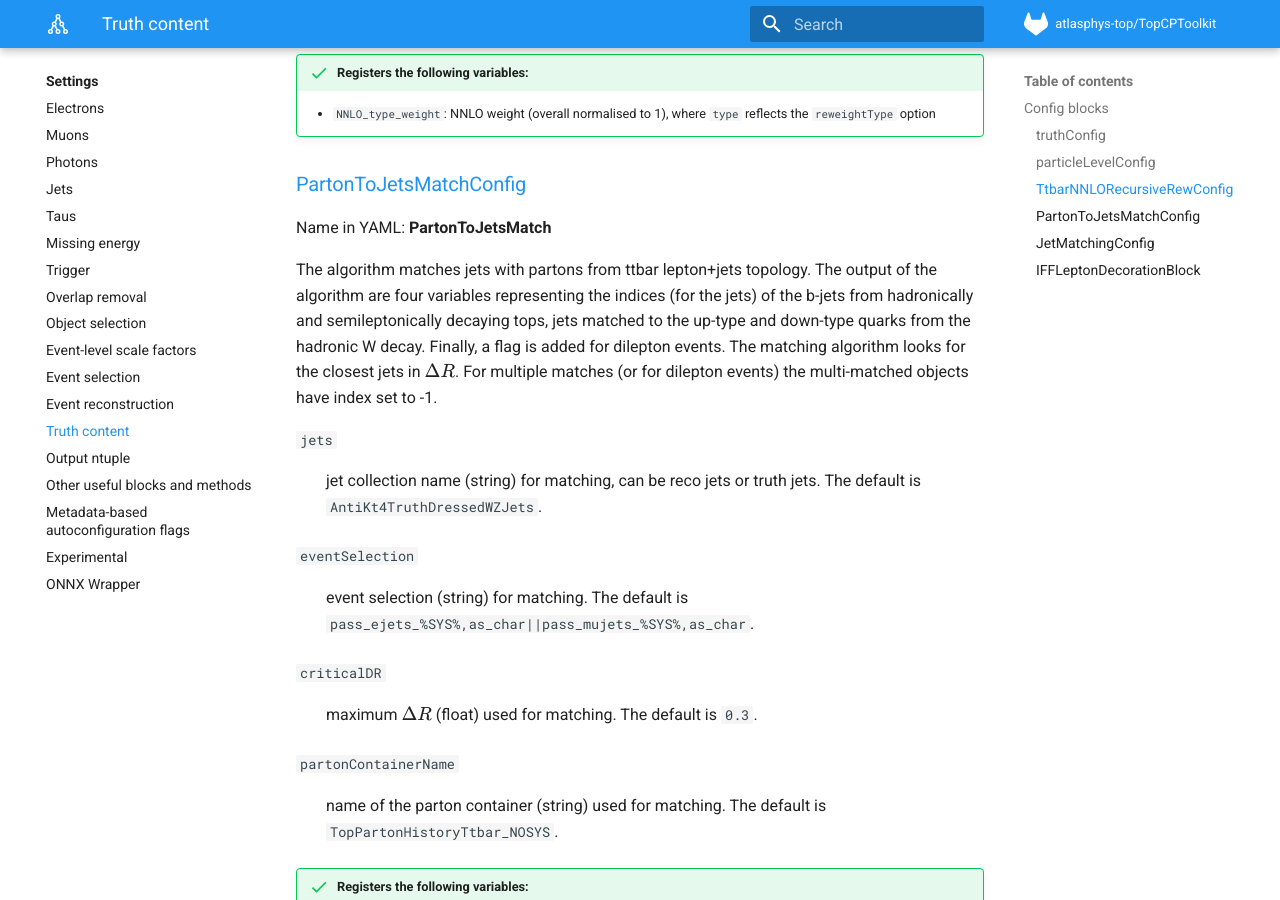
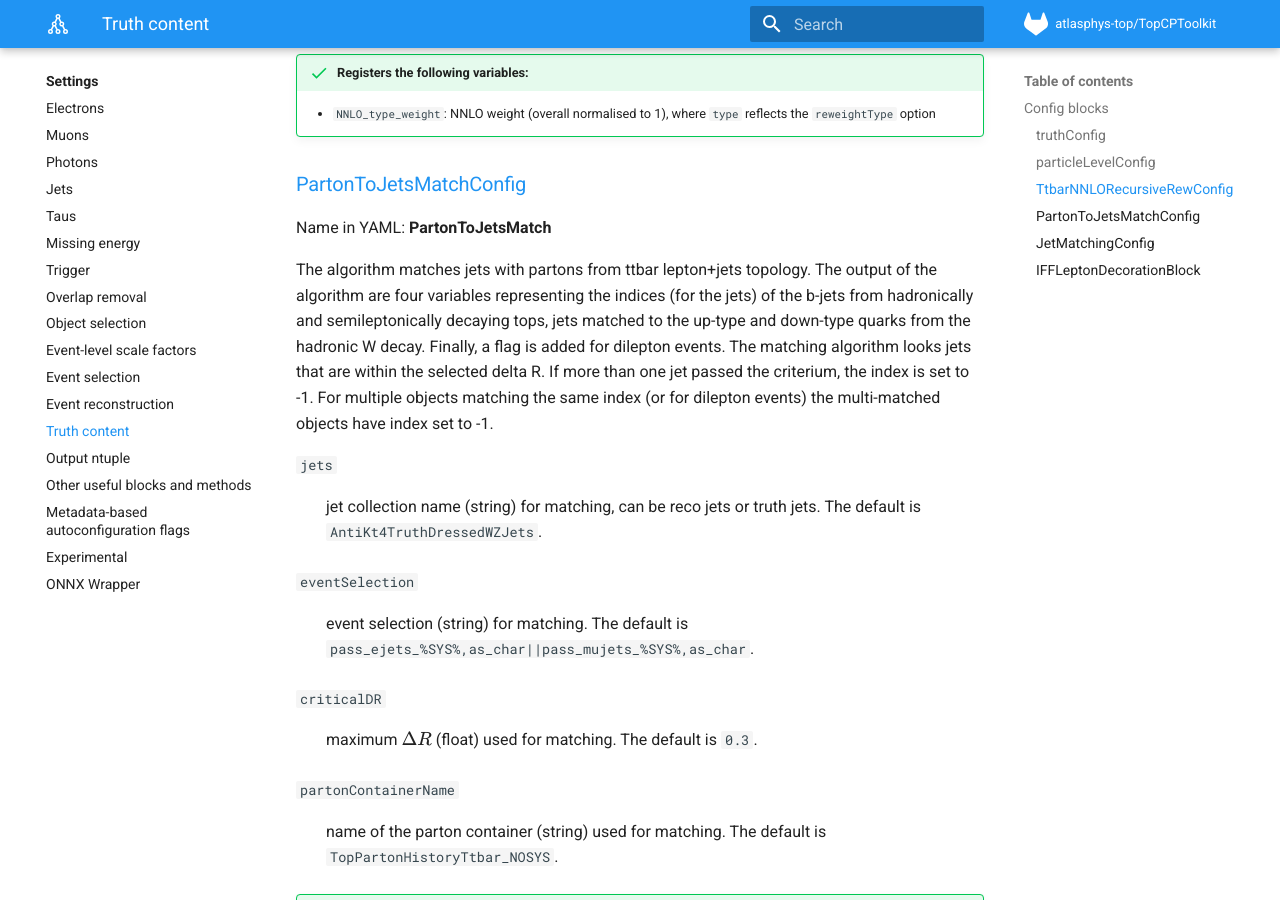
Before and after one commit to SuperNova76/TopCPToolKit, an MkDocs documentation site: the page built from docs/settings/truth.md, in a window 1280 px wide and 900 px high, scrolled down 4423 px. Built offline with MkDocs 1.6.1 and Material for MkDocs 9.7.7, drawn with Linux system fonts in a browser that asks for light colours; formulas are drawn with MathJax 3.

Commit message:
Fix issues with parton to jet matching

```diff
--- a/docs/settings/truth.md
+++ b/docs/settings/truth.md
@@ -139,7 +139,7 @@
 Name in YAML: **PartonToJetsMatch**
 
 The algorithm matches jets with partons from ttbar lepton+jets topology. The output of the algorithm are four variables representing the indices (for the jets) of the b-jets from hadronically and semileptonically decaying tops, jets matched to the up-type and down-type quarks from the hadronic W decay. Finally, a flag is added for dilepton events.
-The matching algorithm looks for the closest jets in $\Delta R$. For multiple matches (or for dilepton events) the multi-matched objects have index set to -1.
+The matching algorithm looks jets that are within the selected delta R. If more than one jet passed the criterium, the index is set to -1. For multiple objects matching the same index (or for dilepton events) the multi-matched objects have index set to -1.
 
 `jets`
 :   jet collection name (string) for matching, can be reco jets or truth jets. The default is `AntiKt4TruthDressedWZJets`.
--- a/source/TopCPToolkit/python/PartonToJetsMatchConfig.py
+++ b/source/TopCPToolkit/python/PartonToJetsMatchConfig.py
@@ -18,9 +18,7 @@
 
         if 'Truth' in self.jets:
             config.setSourceName(self.jets.split(".")[0], self.jets.split(".")[0])
-            alg.jets, alg.jetSelection = config.readNameAndSelection(self.jets)
-        else:
-            alg.jets = self.jets
+        alg.jets, alg.jetSelection = config.readNameAndSelection(self.jets)
 
         alg.eventSelection = self.eventSelection
         alg.criticalDR = self.criticalDR
```
Also changed, not shown: 2 other files.
